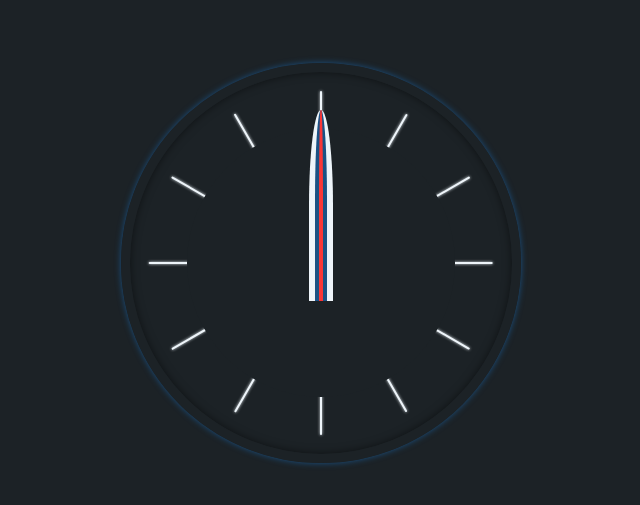
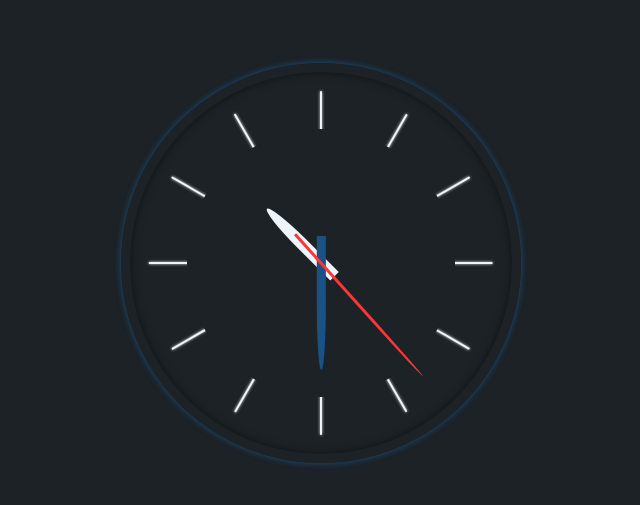
Before and after one commit to Ashkantvn/Clock, a plain HTML site: page page/index.html in a window 1280 px wide. Shown: the part 137-642 px from the top of the page, without its empty margins (319-959 px from the left). Drawn offline with Linux system fonts and the light colour scheme.

Commit message:
Create logic of clock (js)

```diff
--- a/page/index.html
+++ b/page/index.html
@@ -20,5 +20,6 @@
         <div class="clock__hourhand"></div>
         <div class="clock__minutehand"></div>
     </main>
+    <script src="../src/index.js"></script>
 </body>
 </html>
--- a/src/index.js
+++ b/src/index.js
@@ -0,0 +1,29 @@
+const currentTime = new Date();
+
+const secondHand = document.getElementsByClassName("clock__secondhand")[0];
+let secondHandDegree = currentTime.getSeconds() * 6;
+
+const minuteHand = document.getElementsByClassName("clock__minutehand")[0];
+let minuteHandDegree = currentTime.getMinutes() * 6;
+
+const hourHand = document.getElementsByClassName("clock__hourhand")[0];
+let hourHandDegree =
+  (currentTime.getHours() * 30) + (currentTime.getMinutes() * 0.5);
+
+setInterval(() => {
+  secondHand.style.transform = `rotate(${secondHandDegree}deg)`;
+  minuteHand.style.transform = `scale(0.7) rotate(${minuteHandDegree}deg)`;
+  hourHand.style.transform = `scale(0.5) rotate(${hourHandDegree}deg)`;
+
+  secondHandDegree += 6;
+
+  if (secondHandDegree / 6 == 61) {
+    secondHandDegree = 6;
+    minuteHandDegree += 6;
+    hourHandDegree += 0.5;
+  }
+
+  if (minuteHandDegree / 6 == 61) {
+    minuteHandDegree = 6;
+  }
+}, 1000);
```
